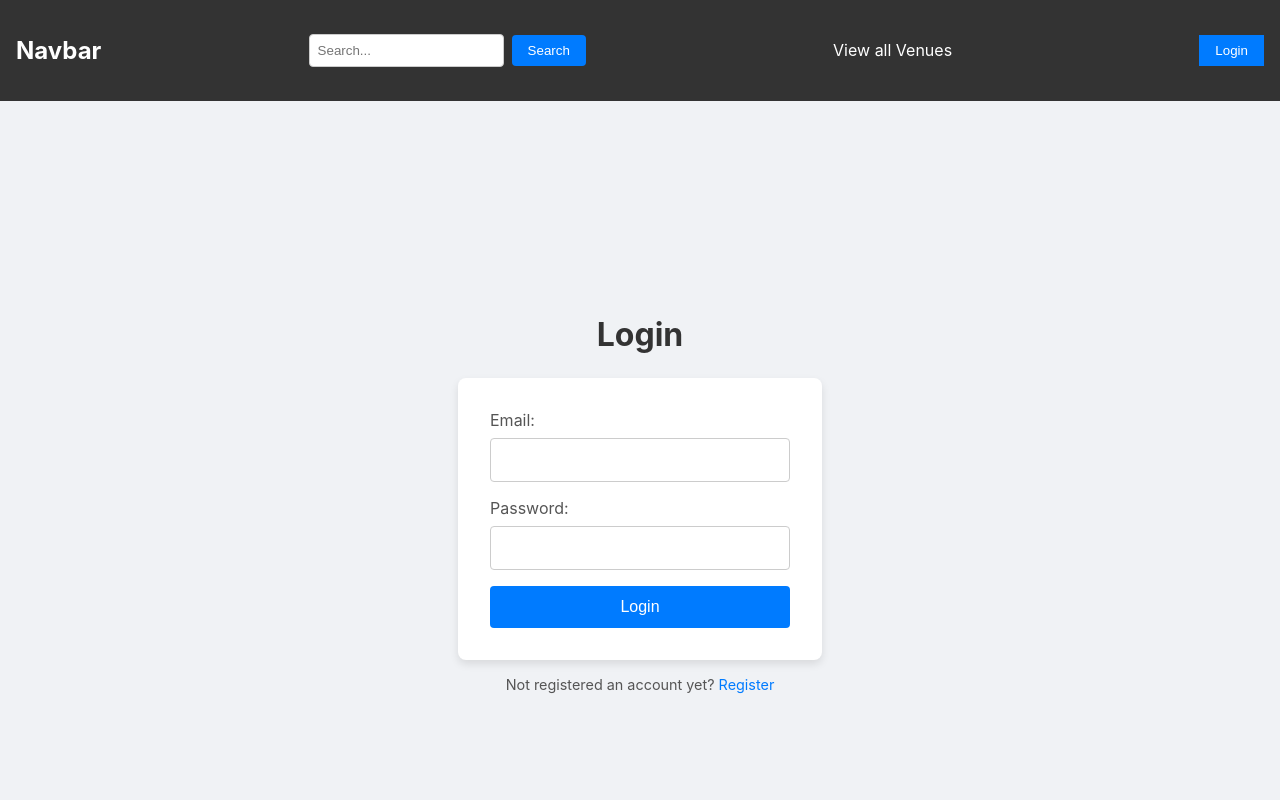
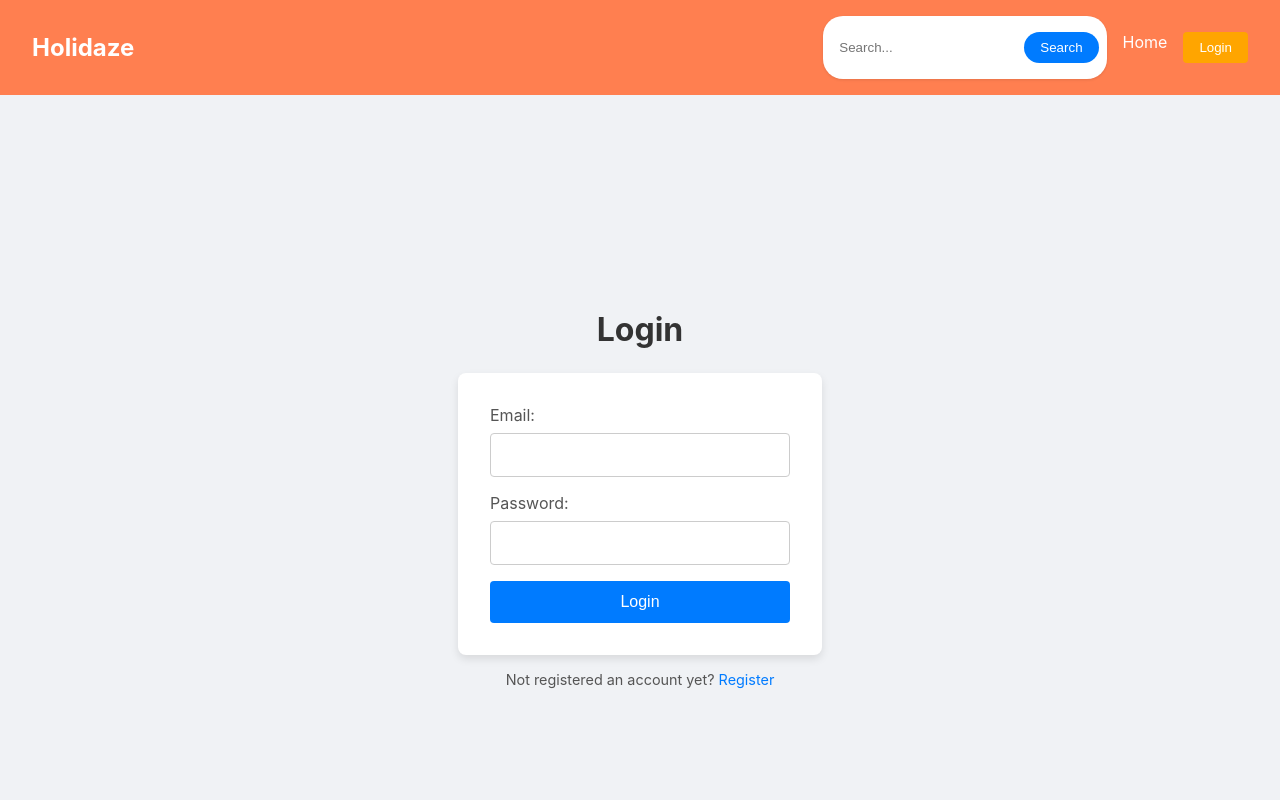
Before and after one commit to 20AndersDev/Project-Exam-2, a React (Create React App) app in the folder project-exam-2/: page / in a window 1280 px wide. Shown: the top 800 px of the page. Built offline with nearby package versions, Linux system fonts and the light colour scheme.

Commit message:
fixing styling and bugs

```diff
--- a/project-exam-2/package.json
+++ b/project-exam-2/package.json
@@ -10,6 +10,7 @@
     "react": "^18.2.0",
     "react-calendar": "^5.0.0",
     "react-dom": "^18.2.0",
+    "react-icons": "^5.2.1",
     "react-router-dom": "^6.23.0",
     "react-scripts": "5.0.1",
     "styled-components": "^6.1.9",
--- a/project-exam-2/src/components/CreateBooking/index.jsx
+++ b/project-exam-2/src/components/CreateBooking/index.jsx
@@ -6,6 +6,7 @@ const Form = styled.form`
   display: flex;
   flex-direction: column;
   gap: 1rem;
+  align-items: center; // Add this line
   width: 300px;
   margin: auto;
   margin-top: 2rem;
@@ -26,8 +27,8 @@ const Input = styled.input`
   border: 1px solid #ccc;
   border-radius: 5px;
   font-size: 1rem;
+  width: 100%; // Add this line
 `;
-
 const SubmitButton = styled.button`
   padding: 0.5rem;
   background-color: #007bff;
--- a/project-exam-2/src/components/CustomerHomePageView/index.jsx
+++ b/project-exam-2/src/components/CustomerHomePageView/index.jsx
@@ -14,11 +14,21 @@ const Title = styled.h1`
   font-size: 2rem;
   color: #333;
   margin-bottom: 2rem;
+  text-align: center;
 `;
 
 const VenueList = styled.ul`
+  display: grid;
+  grid-template-columns: repeat(1, 1fr);
+  gap: 2rem;
   list-style: none;
   padding: 0;
+  margin: 0 auto;
+  max-width: 1200px; /* To center the content and avoid overflow */
+
+  @media (min-width: 768px) {
+    grid-template-columns: repeat(3, 1fr);
+  }
 `;
 
 const VenueItem = styled.li`
@@ -26,19 +36,34 @@ const VenueItem = styled.li`
   padding: 1rem;
   border-radius: 8px;
   box-shadow: 0 4px 8px rgba(0, 0, 0, 0.1);
-  margin-bottom: 1rem;
+  transition: box-shadow 0.3s ease;
+  display: flex;
+  flex-direction: column;
+  height: 350px; /* Set a fixed height */
+  overflow: hidden; /* Ensure content doesn't overflow */
+
   &:hover {
     box-shadow: 0 6px 12px rgba(0, 0, 0, 0.2);
   }
 `;
 
+const VenueImage = styled.img`
+  width: 100%;
+  height: 150px; /* Set a fixed height */
+  border-radius: 8px;
+  object-fit: cover;
+  margin-bottom: 1rem;
+`;
+
 const VenueName = styled.h2`
   font-size: 1.5rem;
   color: #007bff;
-  margin: 0;
+  margin: 0.5rem 0;
+
   a {
     text-decoration: none;
     color: inherit;
+
     &:hover {
       text-decoration: underline;
     }
@@ -48,13 +73,11 @@ const VenueName = styled.h2`
 const VenueDescription = styled.p`
   font-size: 1rem;
   color: #555;
-`;
-
-const VenueImage = styled.img`
-  width: 100%;
-  height: auto;
-  border-radius: 8px;
-  margin-bottom: 1rem;
+  overflow: hidden;
+  text-overflow: ellipsis;
+  display: -webkit-box;
+  -webkit-line-clamp: 3; /* Limit to 3 lines */
+  -webkit-box-orient: vertical;
 `;
 
 function DisplayVenues() {
@@ -76,7 +99,7 @@ function DisplayVenues() {
 
   return (
     <PageContainer>
-      <Title>Customer Home Page</Title>
+      <Title>Venues available for booking</Title>
       <VenueList>
         {data.map((venue) => (
           <VenueItem key={venue.id}>
--- a/project-exam-2/src/components/DeleteVenue/index.jsx
+++ b/project-exam-2/src/components/DeleteVenue/index.jsx
@@ -1,4 +1,25 @@
+import styled from "styled-components";
 import { delete_venue } from "../../Shared/Api";
+
+const DeleteButton = styled.button`
+  background-color: #ff0000;
+  color: #ffffff;
+  border: none;
+  padding: 10px 20px;
+  cursor: pointer;
+  text-align: center;
+  text-decoration: none;
+  display: inline-block;
+  font-size: 16px;
+  margin: 4px 2px;
+  transition-duration: 0.4s;
+  border-radius: 5px;
+
+  &:hover {
+    background-color: #ff5555;
+    color: white;
+  }
+`;
 
 function DeleteVenue({ id, onDelete }) {
   function deleteVenue() {
@@ -25,7 +46,7 @@ function DeleteVenue({ id, onDelete }) {
 
   return (
     <div>
-      <button onClick={deleteVenue}>Delete</button>
+      <DeleteButton onClick={deleteVenue}>Delete</DeleteButton>
     </div>
   );
 }
--- a/project-exam-2/src/components/Navbar/index.jsx
+++ b/project-exam-2/src/components/Navbar/index.jsx
@@ -2,47 +2,78 @@ import React, { useState } from "react";
 import { Link } from "react-router-dom";
 import styled from "styled-components";
 import SearchBar from "../SearchBar";
+import { GiHamburgerMenu } from "react-icons/gi";
 
 // Styled Components
 const NavbarContainer = styled.nav`
-  background: #333;
+  background: #ff7f50; /* Warm coral color */
   color: white;
-  padding: 1rem;
+  padding: 1rem 2rem;
   display: flex;
   align-items: center;
   justify-content: space-between;
+  flex-wrap: wrap;
+  box-shadow: 0 4px 6px rgba(0, 0, 0, 0.1);
 `;
 
 const Logo = styled.h1`
   font-size: 1.5rem;
+  margin: 0;
 `;
 
 const NavLinks = styled.ul`
   list-style: none;
   display: flex;
   gap: 1rem;
+  margin: 0;
+  padding: 0;
+
+  @media (max-width: 950px) {
+    flex-direction: column;
+    width: 100%;
+    display: ${(props) => (props.isOpen ? "flex" : "none")};
+    padding-top: 1rem;
+  }
 `;
 
 const NavItem = styled.li`
-  a {
+  a,
+  Link {
+    display: flex;
     color: white;
     text-decoration: none;
+    align-items: center;
+    &:hover {
+      text-decoration: underline;
+    }
   }
 `;
 
 const Button = styled.button`
-  background: #007bff;
+  background: #ffa500; /* Warm orange color */
   color: white;
   border: none;
   padding: 0.5rem 1rem;
   cursor: pointer;
+  border-radius: 4px;
+  transition: background 0.3s ease;
   &:hover {
-    background: #0056b3;
+    background: #ff8c00; /* Darker orange */
+  }
+`;
+
+const HamburgerMenu = styled.div`
+  display: none;
+  cursor: pointer;
+
+  @media (max-width: 768px) {
+    display: block;
   }
 `;
 
 function Navbar() {
   const [isLoggedIn, setIsLoggedIn] = useState(!!localStorage.getItem("token"));
+  const [menuOpen, setMenuOpen] = useState(false);
   let localStorageName = localStorage.getItem("name");
 
   // Trim the localStorageName to remove surrounding double quotes
@@ -61,15 +92,20 @@ function Navbar() {
 
   return (
     <NavbarContainer>
-      <Logo>Navbar</Logo>
+      <Logo>Holidaze</Logo>
+
+      <HamburgerMenu onClick={() => setMenuOpen(!menuOpen)}>
+        <GiHamburgerMenu size={24} color="white" />
+      </HamburgerMenu>
+      <NavLinks isOpen={menuOpen}>
         <SearchBar />
-      <NavLinks>
         <NavItem>
-          <Link to="/HomePage">View all Venues</Link>
+          <Link to="/HomePage">
+            <p>Home</p>
+          </Link>
         </NavItem>
-      </NavLinks>
         {isLoggedIn ? (
-        <NavLinks>
+          <>
             <NavItem>
               <Link to="/Profile">
                 <p>Profile</p>
@@ -83,18 +119,21 @@ function Navbar() {
               </NavItem>
             )}
             <NavItem>
+              <p>
                 <Button onClick={handleLogout}>Logout</Button>
+              </p>
             </NavItem>
-        </NavLinks>
+          </>
         ) : (
-        <NavLinks>
           <NavItem>
             <Link to="/">
+              <p>
                 <Button>Login</Button>
+              </p>
             </Link>
           </NavItem>
+        )}
       </NavLinks>
-      )}
     </NavbarContainer>
   );
 }
--- a/project-exam-2/src/components/SearchBar/index.jsx
+++ b/project-exam-2/src/components/SearchBar/index.jsx
@@ -5,13 +5,18 @@ import styled from "styled-components";
 const SearchContainer = styled.div`
   display: flex;
   align-items: center;
+  background: #fff;
+  border-radius: 20px;
+  padding: 0.5rem;
+  box-shadow: 0 1px 3px rgba(0, 0, 0, 0.1);
 `;
 
 const SearchInput = styled.input`
   padding: 0.5rem;
-  border: 1px solid #ccc;
-  border-radius: 4px;
-  margin-right: 0.5rem;
+  border: none;
+  border-radius: 20px;
+  flex-grow: 1;
+  outline: none;
 `;
 
 const SearchButton = styled.button`
@@ -19,19 +24,23 @@ const SearchButton = styled.button`
   background-color: #007bff;
   color: #fff;
   border: none;
-  border-radius: 4px;
+  border-radius: 20px;
   cursor: pointer;
+  transition: background-color 0.3s ease;
+  &:hover {
+    background-color: #0056b3;
+  }
 `;
 
 function SearchBar() {
-  const [searchQuery, setSearchQuery] = useState(""); // State to track the search query
+  const [searchQuery, setSearchQuery] = useState("");
 
   const handleInputChange = (event) => {
-    setSearchQuery(event.target.value); // Update searchQuery state as the user types
+    setSearchQuery(event.target.value);
   };
 
   const handleSearch = () => {
-    window.location.href = "/SearchPageResult?q=" + searchQuery; // Redirect to the search page
+    window.location.href = "/SearchPageResult?q=" + searchQuery;
   };
 
   return (
--- a/project-exam-2/src/components/SingleVenue/index.jsx
+++ b/project-exam-2/src/components/SingleVenue/index.jsx
@@ -13,6 +13,8 @@ const PageContainer = styled.div`
   background: #f0f2f5;
   min-height: 100vh;
   font-family: "Arial", sans-serif;
+  max-width: 1200px;
+  margin: 0 auto;
 `;
 
 const Title = styled.h1`
@@ -28,6 +30,8 @@ const VenueDetails = styled.div`
   padding: 2rem;
   border-radius: 10px;
   box-shadow: 0 4px 12px rgba(0, 0, 0, 0.1);
+  max-width: 800px;
+  margin: 2rem auto;
 `;
 
 const Detail = styled.p`
@@ -44,6 +48,8 @@ const Form = styled.form`
   padding: 2rem;
   border-radius: 10px;
   box-shadow: 0 4px 12px rgba(0, 0, 0, 0.1);
+  max-width: 800px;
+  margin: 0 auto;
 `;
 
 const Label = styled.label`
@@ -80,6 +86,8 @@ const BookingContainer = styled.div`
   padding: 2rem;
   border-radius: 10px;
   box-shadow: 0 4px 12px rgba(0, 0, 0, 0.1);
+  max-width: 800px;
+  margin: 0 auto;
 `;
 
 const BookingItem = styled.div`
@@ -88,6 +96,8 @@ const BookingItem = styled.div`
 
 const CalendarContainer = styled.div`
   margin-top: 2rem;
+  max-width: 800px;
+  margin: 0 auto;
   .react-calendar {
     width: 100%;
     max-width: 100%;
@@ -150,6 +160,7 @@ const CalendarContainer = styled.div`
 
 const StyledImage = styled.img`
   width: 100%;
+  max-width: 800px;
   height: auto;
   object-fit: cover;
 `;
@@ -264,7 +275,6 @@ function DisplaySingleVenue() {
 
   return (
     <PageContainer>
-      <Title>Single Venue</Title>
       <VenueDetails>
         {data.media && data.media.length > 0 && (
           <StyledImage src={data.media[0].url} alt={data.media[0].alt} />
--- a/project-exam-2/src/components/VenueManagerPageView/index.jsx
+++ b/project-exam-2/src/components/VenueManagerPageView/index.jsx
@@ -80,10 +80,6 @@ async function getVenueByName(url) {
     const accessToken = localStorage.getItem("token");
     const apiKey = localStorage.getItem("apikey");
 
-    if (!accessToken || !apiKey) {
-      throw new Error("Missing token or API key");
-    }
-
     const options = {
       method: "GET",
       headers: {
@@ -111,19 +107,12 @@ function VenueList() {
   const [data, setData] = useState(null);
   const [isLoading, setIsLoading] = useState(true);
   const [error, setError] = useState(null);
-  const [apiKeyLoaded, setApiKeyLoaded] = useState(false);
 
   useEffect(() => {
-    const apiKey = localStorage.getItem("apikey");
-    const token = localStorage.getItem("token");
+    const storedApiKey = localStorage.getItem("apikey");
+    const storedToken = localStorage.getItem("token");
 
-    if (apiKey && token) {
-      setApiKeyLoaded(true);
-    }
-  }, []);
-
-  useEffect(() => {
-    if (apiKeyLoaded) {
+    if (storedApiKey && storedToken) {
       const fetchData = async () => {
         try {
           const replaceNameUrl = `${venues_by_name}/${localStorage
@@ -139,9 +128,10 @@ function VenueList() {
       };
       fetchData();
     }
-  }, [apiKeyLoaded]);
+  }, []);
 
   console.log(data);
+
   if (isLoading) {
     return <div>Loading...</div>;
   }
```
Also changed, not shown: 1 other file (tests, documents, lock files or other folders). Lines whose indentation alone changed are shown as unchanged.
